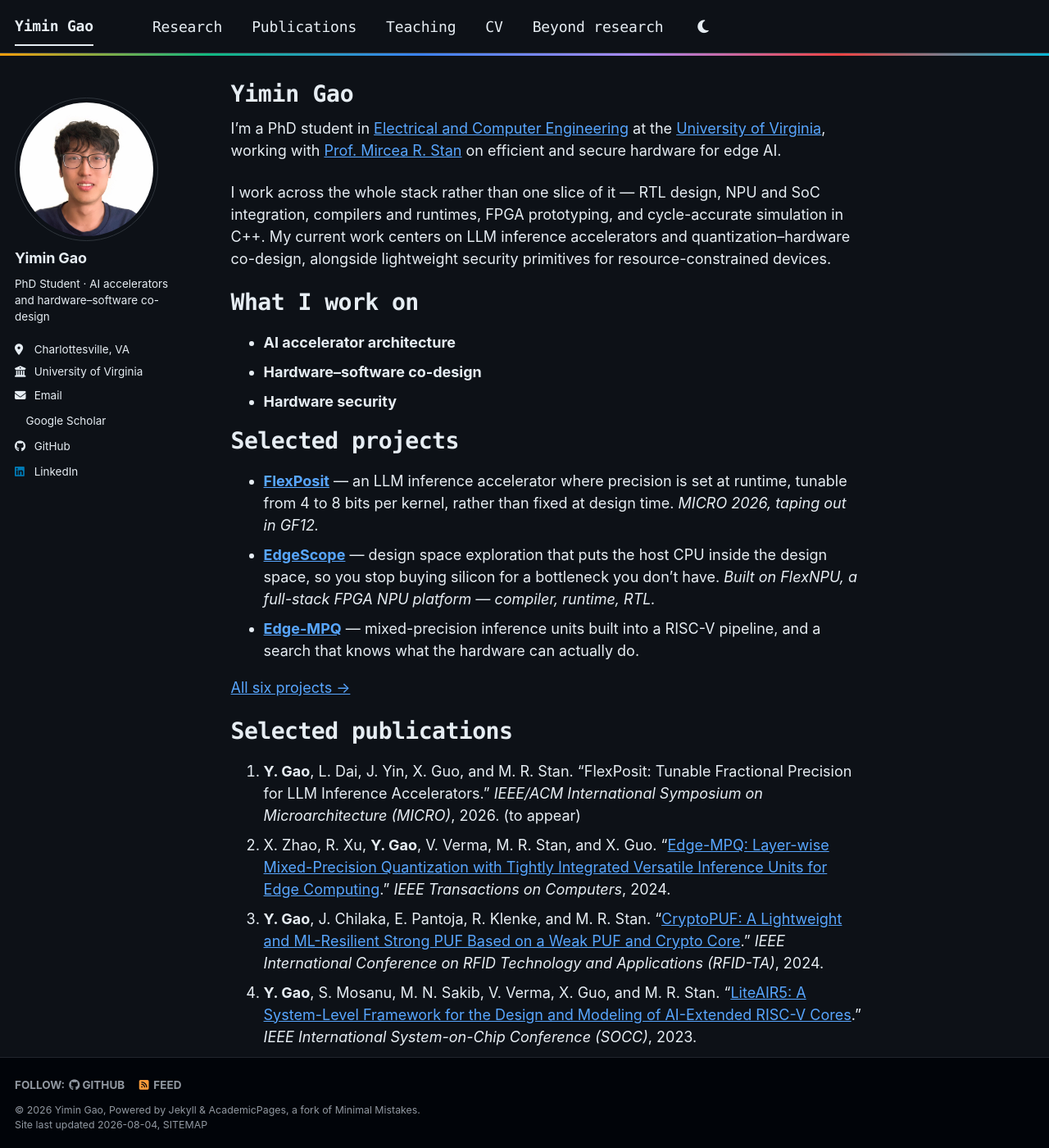
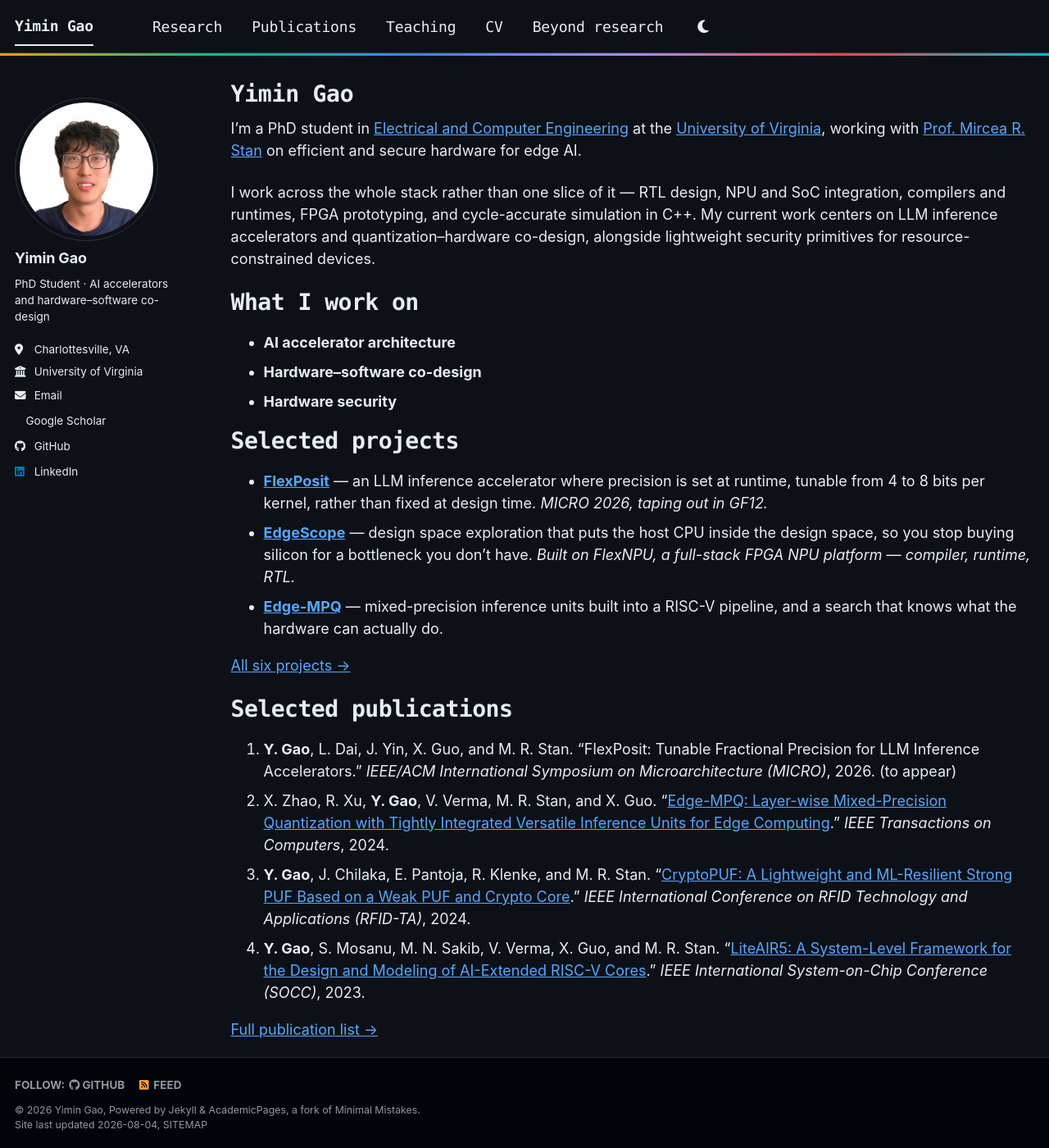
Before and after one commit to YiminGao0113/YiminGao0113.github.io, a Jekyll site: the page built from _pages/about.md, in a window 1280 px wide and 1400 px high. Shown: the whole window at 82% size. Built offline with Jekyll 4.4.1, drawn with Linux system fonts in a browser that asks for light colours; a style sheet for code colours, icons or effects is not loaded.

Commit message:
Reclaim the reserved right margin on single-layout pages
.page carries suffix(2 of 12) from the upstream theme, holding ~17% of the
width empty on the right for a table-of-contents rail this site never
renders. .archive, used by every other page, has no equivalent, so the
homepage read as noticeably narrower than the rest of the site. Sets
padding-right to 0 at the large breakpoint.

Also affects the project and publication pages, which use the same layout.

Co-Authored-By: Claude Opus 5 (1M context) <noreply@anthropic.com>

```diff
--- a/_sass/layout/_extras.scss
+++ b/_sass/layout/_extras.scss
@@ -26,6 +26,21 @@ html[data-theme="dark"] {
   --global-text-color                 : #e6edf3;
   --global-text-color-light           : #9198a1;
   --global-thead-color                : #161b22;
+}
+
+/* ==========================================================================
+   PAGE WIDTH
+   .page (the `single` layout: homepage, project pages, publication pages)
+   ships with `suffix(2 of 12)`, reserving ~17% of the width on the right for a
+   table-of-contents rail this site never renders. .archive, which every other
+   page uses, has no such suffix -- hence the homepage looking narrower than
+   everything else. Reclaim it so both layouts line up.
+   ========================================================================== */
+
+@include breakpoint($large) {
+  .page {
+    padding-right: 0;
+  }
 }
 
 /* ==========================================================================
```
